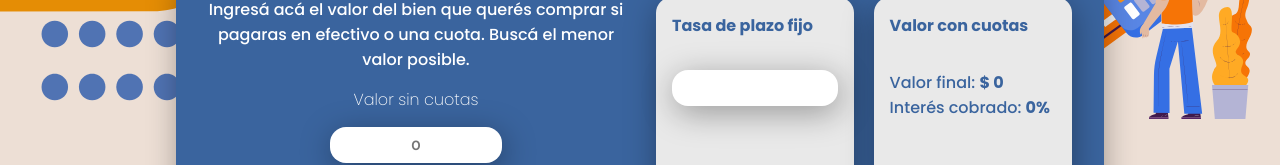
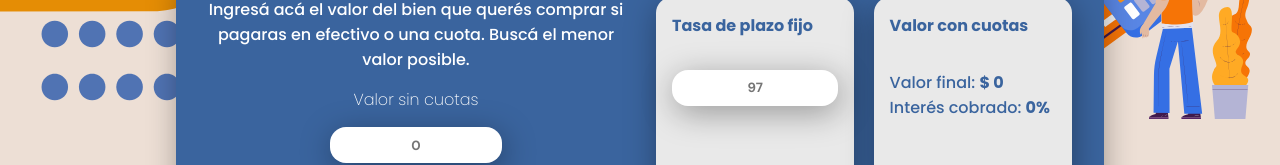
Before and after one commit to soype/sacaloencuotas, a React (Create React App) app: page / in a window 1280 px wide. Shown: the part 181-346 px from the top of the page. Built offline with nearby package versions, Linux system fonts and the light colour scheme.

Commit message:
Fix rate button

```diff
--- a/src/components/calculator/Result.js
+++ b/src/components/calculator/Result.js
@@ -7,7 +7,7 @@ import styles from "./Result.module.css";
 const Result = (props) => {
   // Fallback por si falla la API de BCRA.
   useEffect(() => {
-    props.tasaPlazoHandler();
+    props.tasaPlazoHandler(.97);
   }, []);
 
   const plazoFijoHandler = (e) => {
@@ -29,7 +29,7 @@ const Result = (props) => {
           </p>
           <input
             type="number"
-            value={props.plazoFijo}
+            placeholder={props.plazoFijo}
             onChange={plazoFijoHandler}
           />
         </MiniCard>
```
